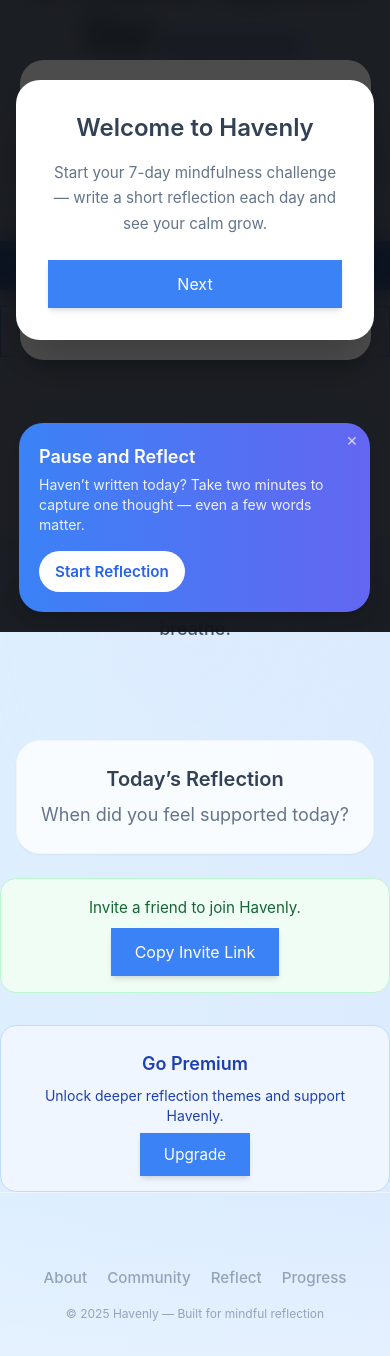
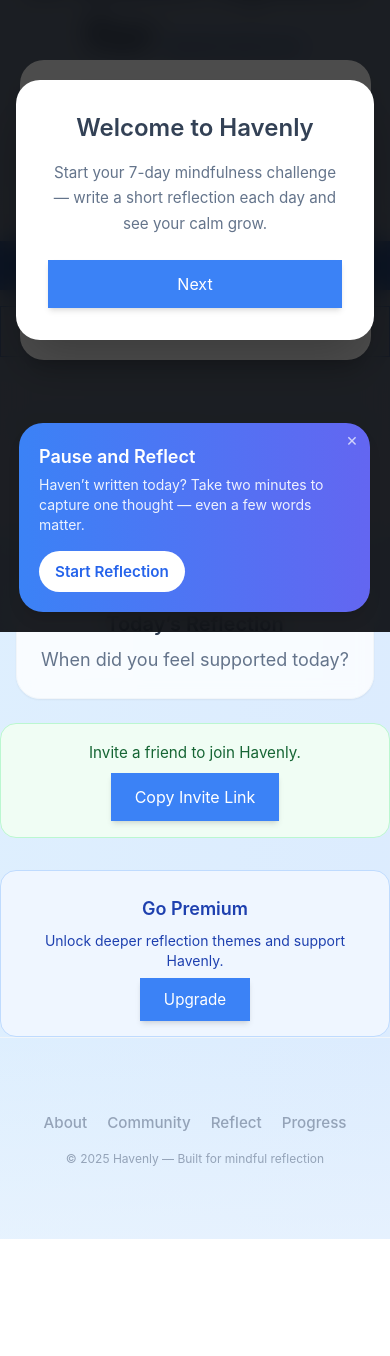
Before and after one commit to Khrboshi/havenly, a Next.js app: page / in a window 390 px wide. Shown: the part 212-1568 px from the top of the page. After the commit the page ends 1451 px from the top, so only its background shows below. Built offline with nearby package versions, Linux system fonts and the light colour scheme.

Commit message:
Update MotivationLayer.jsx

```diff
--- a/components/MotivationLayer.jsx
+++ b/components/MotivationLayer.jsx
@@ -1,50 +1,83 @@
+// /components/MotivationLayer.jsx
 "use client";
 
 import { useEffect, useState } from "react";
 import { motion, AnimatePresence } from "framer-motion";
 
-const quotes = [
-  "Peace begins the moment you choose to breathe.",
-  "Little by little, you are becoming who you were meant to be.",
-  "You are not behind — you are unfolding.",
-  "Each reflection is a conversation with your soul.",
-  "Growth is quiet, steady, and beautiful.",
-  "Breathe. This moment is enough.",
-  "Every day you write — you heal a little more."
+const QUOTES = [
+  "Every word you write brings you closer to yourself.",
+  "Stillness isn’t empty — it’s full of awareness.",
+  "You are growing quietly, even when you can’t see it yet.",
+  "Small reflections become lasting calm.",
+  "Be gentle with yourself — you’re learning to listen.",
+  "Your peace begins the moment you choose to pause.",
 ];
 
 export default function MotivationLayer() {
-  const [index, setIndex] = useState(0);
+  const [visible, setVisible] = useState(false);
+  const [quote, setQuote] = useState("");
 
+  // Trigger after user pauses or completes a reflection
   useEffect(() => {
-    const interval = setInterval(() => {
-      setIndex((i) => (i + 1) % quotes.length);
-    }, 7000); // rotate every 7 seconds
-    return () => clearInterval(interval);
+    const idleTimer = setTimeout(() => {
+      setQuote(QUOTES[Math.floor(Math.random() * QUOTES.length)]);
+      setVisible(true);
+    }, 45000); // 45 seconds of inactivity
+
+    const resetTimer = () => {
+      clearTimeout(idleTimer);
+      setVisible(false);
+    };
+
+    window.addEventListener("mousemove", resetTimer);
+    window.addEventListener("keypress", resetTimer);
+    return () => {
+      window.removeEventListener("mousemove", resetTimer);
+      window.removeEventListener("keypress", resetTimer);
+      clearTimeout(idleTimer);
+    };
   }, []);
 
   return (
-    <div className="relative w-full flex flex-col items-center justify-center text-center py-12 select-none">
-      {/* ✨ Background breathing pulse */}
-      <motion.div
-        className="absolute inset-0 mx-auto w-48 h-48 bg-blue-100 dark:bg-blue-900/40 rounded-full blur-3xl opacity-50"
-        animate={{ scale: [1, 1.15, 1], opacity: [0.4, 0.7, 0.4] }}
-        transition={{ duration: 6, repeat: Infinity, ease: "easeInOut" }}
-      ></motion.div>
+    <AnimatePresence>
+      {visible && (
+        <motion.div
+          initial={{ opacity: 0 }}
+          animate={{ opacity: 1 }}
+          exit={{ opacity: 0 }}
+          className="fixed inset-0 z-40 flex flex-col items-center justify-center bg-slate-900/70 backdrop-blur-md text-center px-8"
+        >
+          <motion.div
+            initial={{ scale: 0.9, opacity: 0 }}
+            animate={{ scale: 1, opacity: 1 }}
+            transition={{ duration: 0.8, ease: "easeOut" }}
+            className="max-w-lg mx-auto text-white"
+          >
+            <h2 className="text-2xl sm:text-3xl font-light leading-snug mb-8">
+              “{quote}”
+            </h2>
+            <button
+              onClick={() => setVisible(false)}
+              className="px-6 py-2 rounded-full bg-white/10 hover:bg-white/20 text-white text-sm transition"
+            >
+              Continue
+            </button>
+          </motion.div>
 
-      {/* ✨ Rotating quote */}
-      <AnimatePresence mode="wait">
-        <motion.p
-          key={index}
-          initial={{ opacity: 0, y: 10 }}
-          animate={{ opacity: 1, y: 0 }}
-          exit={{ opacity: 0, y: -10 }}
-          transition={{ duration: 0.8, ease: "easeOut" }}
-          className="relative z-10 text-lg sm:text-xl font-medium text-slate-700 dark:text-slate-200 max-w-2xl leading-relaxed"
-        >
-          {quotes[index]}
-        </motion.p>
-      </AnimatePresence>
-    </div>
+          {/* Floating calm animation background */}
+          <motion.div
+            className="absolute inset-0 -z-10 bg-gradient-to-tr from-blue-900/40 via-indigo-800/40 to-slate-900/50"
+            animate={{
+              backgroundPosition: ["0% 50%", "100% 50%", "0% 50%"],
+            }}
+            transition={{
+              duration: 20,
+              repeat: Infinity,
+              ease: "linear",
+            }}
+          />
+        </motion.div>
+      )}
+    </AnimatePresence>
   );
 }
```
